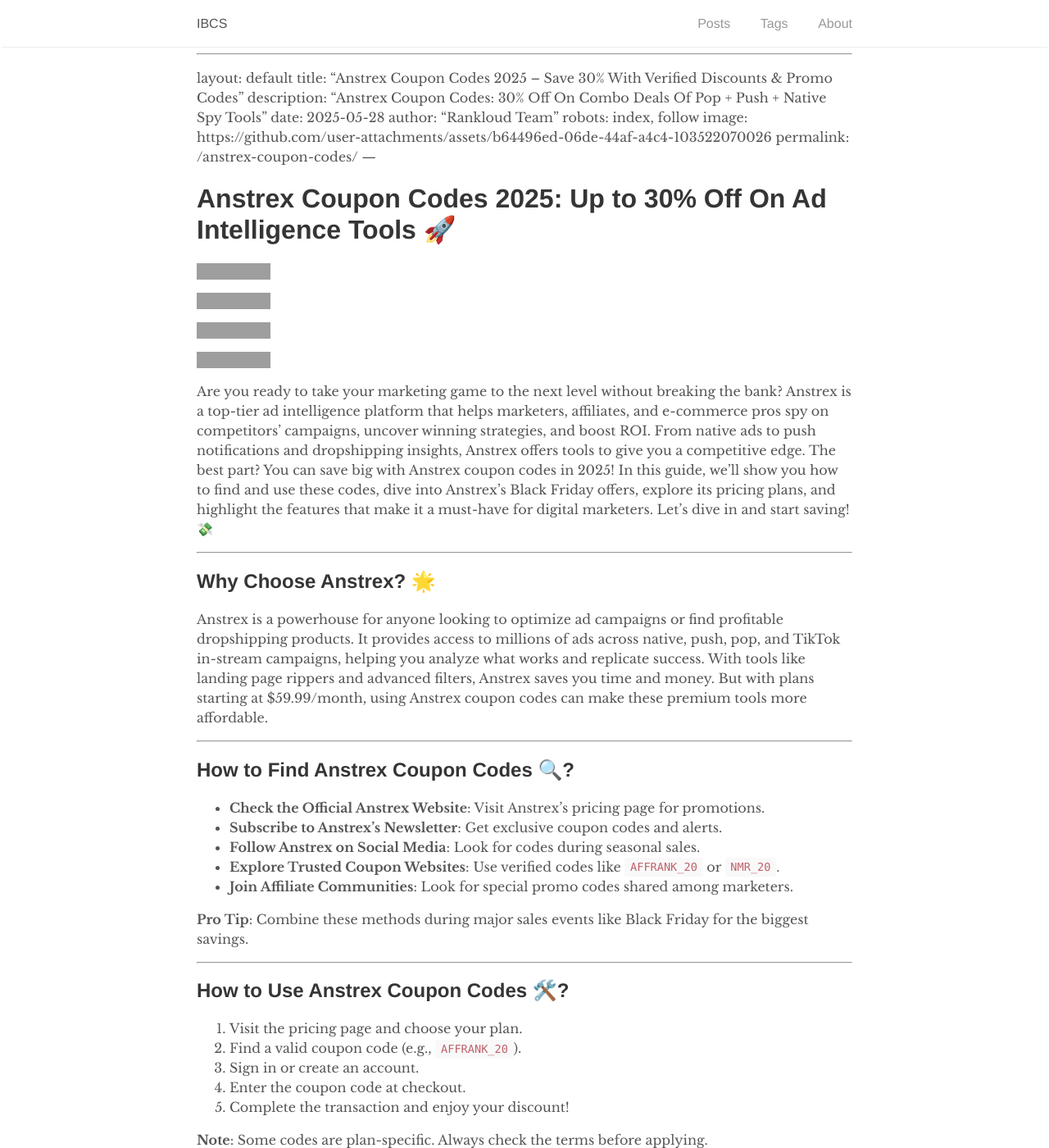
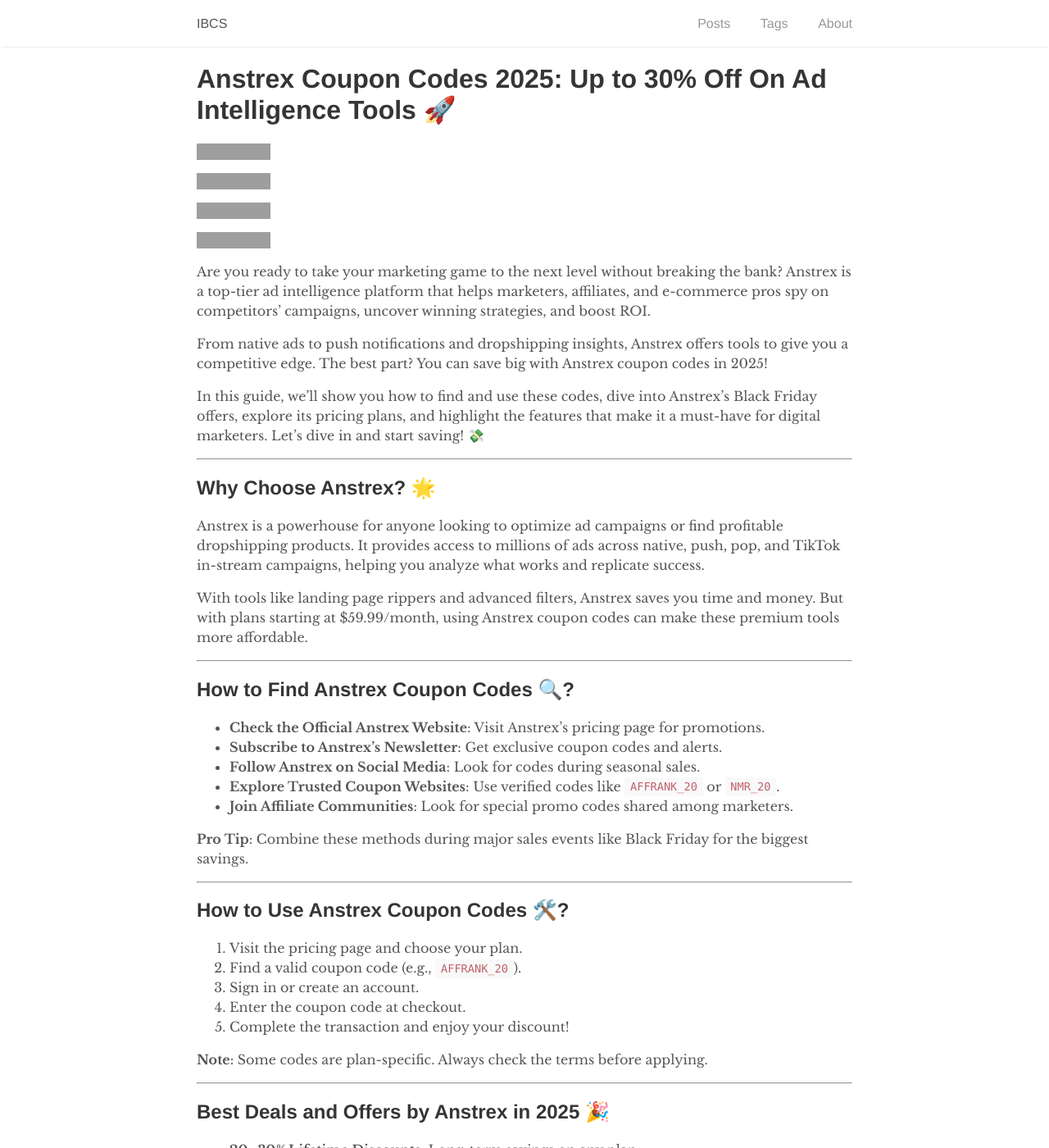
Before and after one commit to rankloud/ibcs, a Jekyll site: the page built from wp/anstrex coupon codes.md, in a window 1280 px wide and 1400 px high. Shown: the whole window at 82% size. Built offline with Jekyll 4.4.1, drawn with Linux system fonts in a browser that asks for light colours; our own code applies the rules of GitHub Pages for plain Markdown files; some of the changed lines change nothing that is shown; grey boxes are pictures that could not be loaded.

Commit message:
Updated deals

```diff
--- a/wp/anstrex coupon codes.md
+++ b/wp/anstrex coupon codes.md
@@ -1,4 +1,3 @@
-
 ---
 layout: default
 title: "Anstrex Coupon Codes 2025 – Save 30% With Verified Discounts & Promo Codes"
@@ -12,9 +11,9 @@
 
 # Anstrex Coupon Codes 2025: Up to 30% Off On Ad Intelligence Tools 🚀
 
-[![Get 20% Off Anstrex](https://img.shields.io/badge/Get%2020%%20Off-Anstrex%20Coupon%20Code-brightgreen?style=for-the-badge)](https://www.anstrex.com)
+[![Get 20% Off Anstrex](https://img.shields.io/badge/Get%2020%25%20Off-Anstrex%20Coupon%20Code-brightgreen?style=for-the-badge)](https://www.anstrex.com)
 
-[![Save 30% on Anstrex](https://img.shields.io/badge/Save%2030%%20Now-Exclusive%20Limited%20Offer-blue?style=for-the-badge)](https://www.anstrex.com)
+[![Save 30% on Anstrex](https://img.shields.io/badge/Save%2030%25%20Now-Exclusive%20Limited%20Offer-blue?style=for-the-badge)](https://www.anstrex.com)
 
 [![Try Anstrex Risk-Free](https://img.shields.io/badge/48%20Hour%20Money%20Back%20Guarantee-Try%20Now-yellow?style=for-the-badge)](https://www.anstrex.com)
 
@@ -23,8 +22,11 @@
 
 Are you ready to take your marketing game to the next level without breaking the bank? Anstrex is a top-tier ad
 intelligence platform that helps marketers, affiliates, and e-commerce pros spy on competitors’ campaigns, uncover
-winning strategies, and boost ROI. From native ads to push notifications and dropshipping insights, Anstrex offers
+winning strategies, and boost ROI.
+
+From native ads to push notifications and dropshipping insights, Anstrex offers
 tools to give you a competitive edge. The best part? You can save big with Anstrex coupon codes in 2025!
+
 In this guide, we’ll show you how to find and use these codes, dive into Anstrex’s Black Friday offers, explore its pricing plans, and highlight the features that make it a must-have for digital marketers. Let’s dive in and start saving! 💸
 
 ---
@@ -33,7 +35,9 @@
 
 Anstrex is a powerhouse for anyone looking to optimize ad campaigns or find profitable dropshipping products.
 It provides access to millions of ads across native, push, pop, and TikTok in-stream campaigns, helping you analyze
-what works and replicate success. With tools like landing page rippers and advanced filters, Anstrex saves you time and money. But with plans starting at $59.99/month, using Anstrex coupon codes can make these premium tools more affordable.
+what works and replicate success.
+
+With tools like landing page rippers and advanced filters, Anstrex saves you time and money. But with plans starting at $59.99/month, using Anstrex coupon codes can make these premium tools more affordable.
 
 ---
 
```
